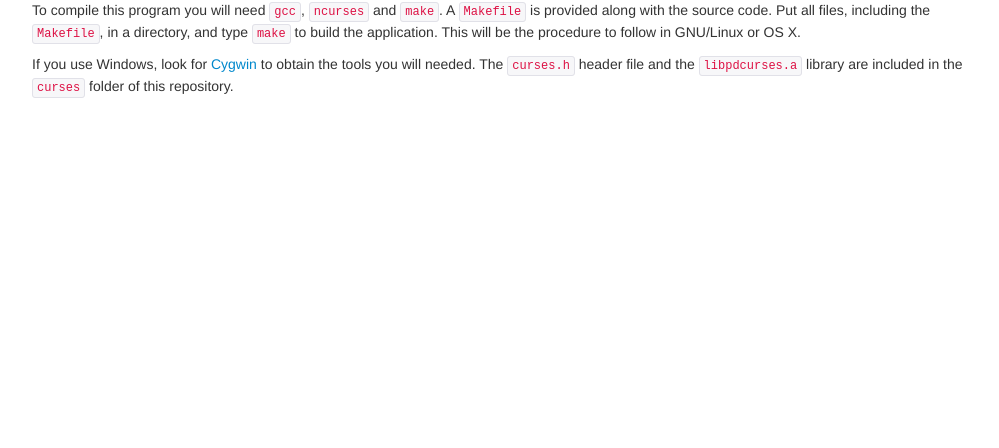
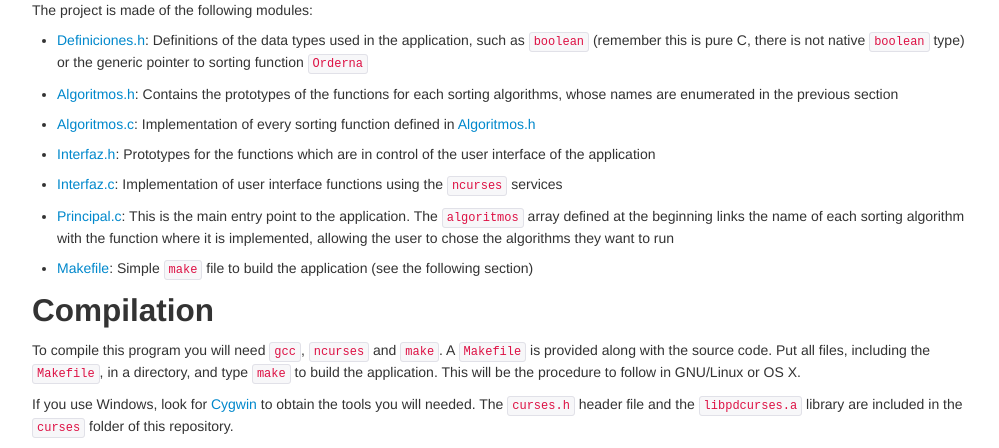
Before and after one commit to fcharte/SortingAlgorithms, a plain HTML site: page README.html in a window 1280 px wide. Shown: the part 464-912 px from the top of the page, without its empty margins (138-1137 px from the left). Before the commit the page ends 800 px from the top, so only its background shows below. Drawn offline with nearby package versions, Linux system fonts and the light colour scheme; some packages are replaced by stand-ins of ours.

Commit message:
Enumeration of modules added to README

```diff
--- a/README.html
+++ b/README.html
@@ -70,6 +70,19 @@ if (window.hljs && document.readyState && document.readyState === "complete") {
 <li>Quick sort - <code>ordQuick()</code></li>
 </ul>
 </div>
+<div id="modules-of-the-project" class="section level2">
+<h2>Modules of the project</h2>
+<p>The project is made of the following modules:</p>
+<ul>
+<li><p><a href="Definiciones.h">Definiciones.h</a>: Definitions of the data types used in the application, such as <code>boolean</code> (remember this is pure C, there is not native <code>boolean</code> type) or the generic pointer to sorting function <code>Orderna</code></p></li>
+<li><p><a href="Algoritmos.h">Algoritmos.h</a>: Contains the prototypes of the functions for each sorting algorithms, whose names are enumerated in the previous section</p></li>
+<li><p><a href="Algoritmos.c">Algoritmos.c</a>: Implementation of every sorting function defined in <a href="Algoritmos.h">Algoritmos.h</a></p></li>
+<li><p><a href="Interfaz.h">Interfaz.h</a>: Prototypes for the functions which are in control of the user interface of the application</p></li>
+<li><p><a href="Interfaz.c">Interfaz.c</a>: Implementation of user interface functions using the <code>ncurses</code> services</p></li>
+<li><p><a href="Principal.c">Principal.c</a>: This is the main entry point to the application. The <code>algoritmos</code> array defined at the beginning links the name of each sorting algorithm with the function where it is implemented, allowing the user to chose the algorithms they want to run</p></li>
+<li><p><a href="Makefile">Makefile</a>: Simple <code>make</code> file to build the application (see the following section)</p></li>
+</ul>
+</div>
 <div id="compilation" class="section level2">
 <h2>Compilation</h2>
 <p>To compile this program you will need <code>gcc</code>, <code>ncurses</code> and <code>make</code>. A <code>Makefile</code> is provided along with the source code. Put all files, including the <code>Makefile</code>, in a directory, and type <code>make</code> to build the application. This will be the procedure to follow in GNU/Linux or OS X.</p>
```
Also changed, not shown: 1 other file.
